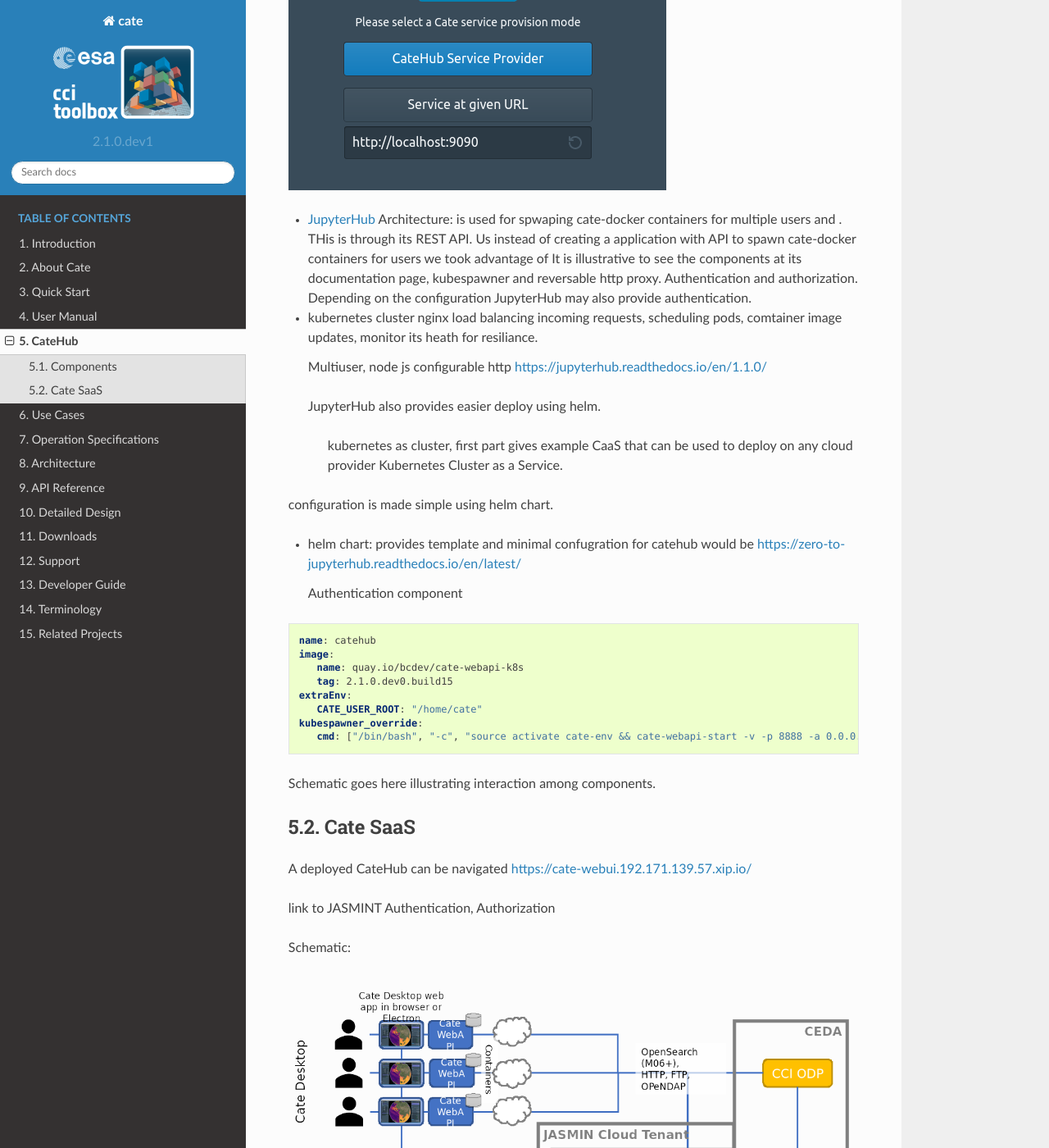
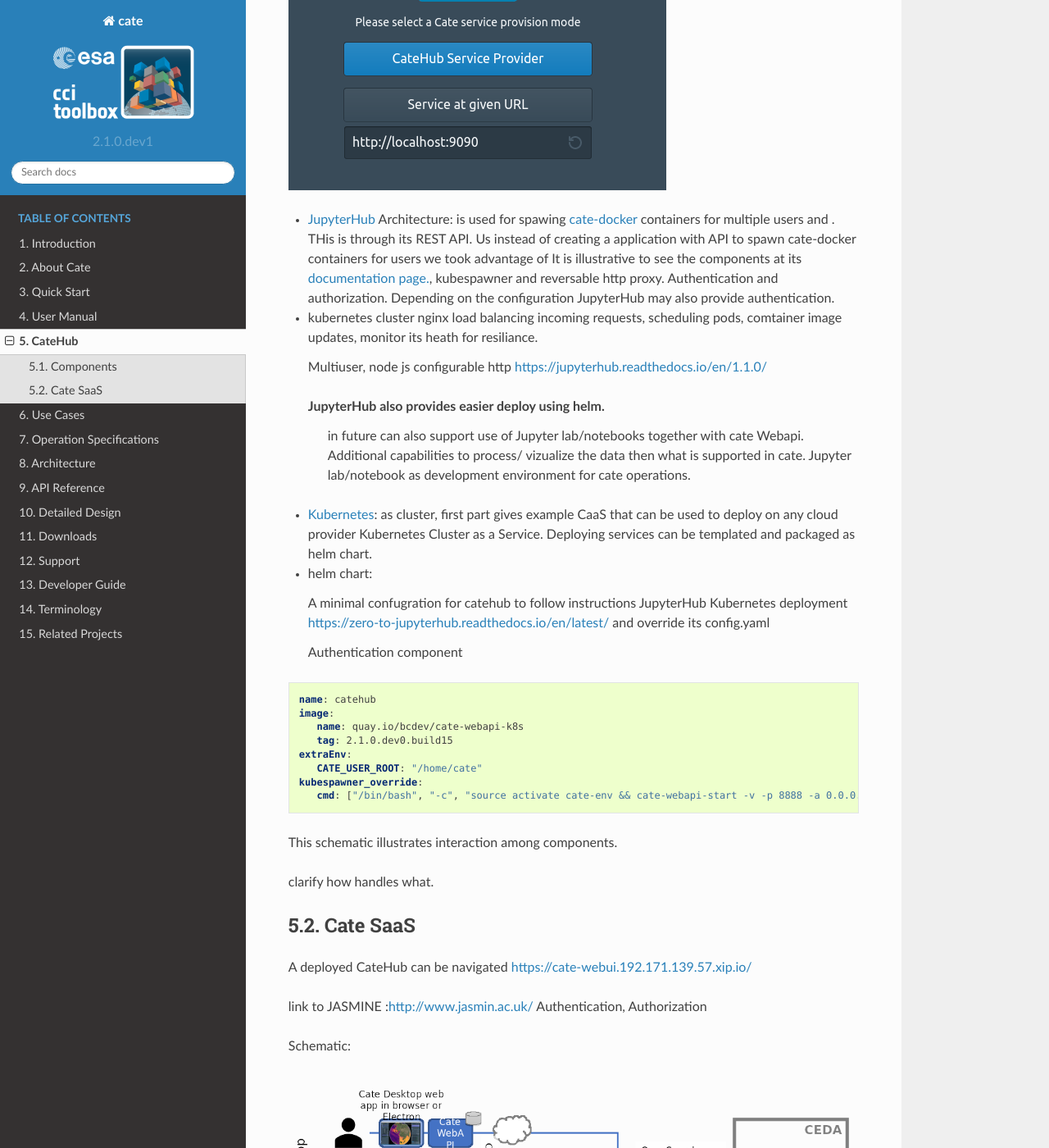
Before and after one commit to CCI-Tools/cate, a Sphinx documentation site: the page built from docs/source/catehub.rst, in a window 1280 px wide and 1400 px high, scrolled down 933 px. Shown: the whole window at 82% size. Built offline with Sphinx 7.4.7 and the Read the Docs theme 2.0.0, drawn with Linux system fonts in a browser that asks for light colours; some of the changed text lies outside the part shown.

Commit message:
cleanup inital commit

```diff
--- a/docs/source/catehub.rst
+++ b/docs/source/catehub.rst
@@ -1,20 +1,16 @@
 .. _JupyterHub: https://jupyter.org/hub
-.. _notebook: https://jupyter.org/
 .. _cate-docker: https://github.com/CCI-Tools/cate-docker
 .. _cate-desktop: https://github.com/CCI-Tools/cate-desktop
 .. _cate-webui: https://github.com/CCI-Tools/cate-webui
-__ notebook_
+.. _Kubernetes: https://kubernetes.io/
 
 =======
 CateHub
 =======
 
-CateHub brings power of cate to a group of users. It gives users access to computational resources without a burden of installation and configuration.
-This is akin to JupyterHub, and the deployment in cloud environments is heavily derived from it.
+CateHub brings power of cate to a group of users. It gives users access to computational resources without a burden of installation and configuration. This is akin to JupyterHub, and hence the deployment in cloud environments is heavily derived from it. This document describes the components, the architecture and deployment of CateHub for cate Software-as-a-Service (SaaS). A live deployment of Cate SaaS is described below in the section `Cate SaaS`_.
 
-This document describes the components, the architecture and deployment of CateHub for cate Software as Service. A live deployment of cate SaaS is described below in section Cate SaaS.
-
-CateHub can be deployed on any cloud provider providing Kubernetes Cluster-as-a-Service (CaaS).
+Following this documentation, CateHub can be deployed on any cloud provider providing Kubernetes_ Cluster-as-a-Service (CaaS).
 
 Components
 ==========
@@ -27,27 +23,30 @@
 
 .. figure:: _static/figures/cate_desktop_login.png
 
+
    Welcome screen of cate-desktop providing options to select location of cate service.
+
 
  - cate-webui_: is remote counter part to cate-desktop, a web GUI for cate. It removes need for cate-desktop for interested users. Its intended use is for cate SaaS.cate-webui is the core component of cate-desktop.
 
-- JupyterHub_ Architecture:
-  is used for spwaping cate-docker containers for multiple users and . THis is through its REST API. Us
+
+- JupyterHub_ Architecture: is used for spawing cate-docker_ containers for multiple users and . THis is through its REST API. Us
   instead of creating a application with API to spawn cate-docker containers for users we took advantage of
-  It is illustrative to see the components at its documentation page, kubespawner and reversable http proxy.
+  It is illustrative to see the components at its `documentation page. <https://jupyterhub.readthedocs.io/en/1.1.0/>`_, kubespawner and reversable http proxy.
   Authentication and authorization. Depending on the configuration JupyterHub may also provide authentication.
 - kubernetes cluster
   nginx load balancing incoming requests, scheduling pods, comtainer image updates, monitor its heath for resiliance.
 
   Multiuser, node js configurable http https://jupyterhub.readthedocs.io/en/1.1.0/
  JupyterHub also provides easier deploy using helm.
+  in future can also support use of Jupyter lab/notebooks together with cate Webapi. Additional capabilities to process/ vizualize the data then what is supported in cate. Jupyter lab/notebook as development environment for cate operations.
 
-  kubernetes as cluster, first part gives example CaaS that can be used to deploy on any cloud provider Kubernetes Cluster as a Service.
-configuration is made simple using helm chart.
+- Kubernetes_: as cluster, first part gives example CaaS that can be used to deploy on any cloud provider Kubernetes Cluster as a Service. Deploying services can be templated and packaged as helm chart.
 
 - helm chart:
-  provides template and minimal confugration for catehub would be
-  https://zero-to-jupyterhub.readthedocs.io/en/latest/
+
+  A minimal confugration for catehub  to follow instructions JupyterHub Kubernetes deployment
+  https://zero-to-jupyterhub.readthedocs.io/en/latest/ and override its config.yaml
 
   Authentication component
 
@@ -63,14 +62,15 @@
         cmd: ["/bin/bash", "-c", "source activate cate-env && cate-webapi-start -v -p 8888 -a 0.0.0.0"]
 
 
-Schematic goes here illustrating interaction among components.
+This schematic illustrates interaction among components.
 
+clarify how handles what.
 
 Cate SaaS
 ==========
 A deployed CateHub can be navigated https://cate-webui.192.171.139.57.xip.io/
 
-link to JASMINT
+link to JASMINE :http://www.jasmin.ac.uk/
 Authentication, Authorization
 
 Schematic:
```
